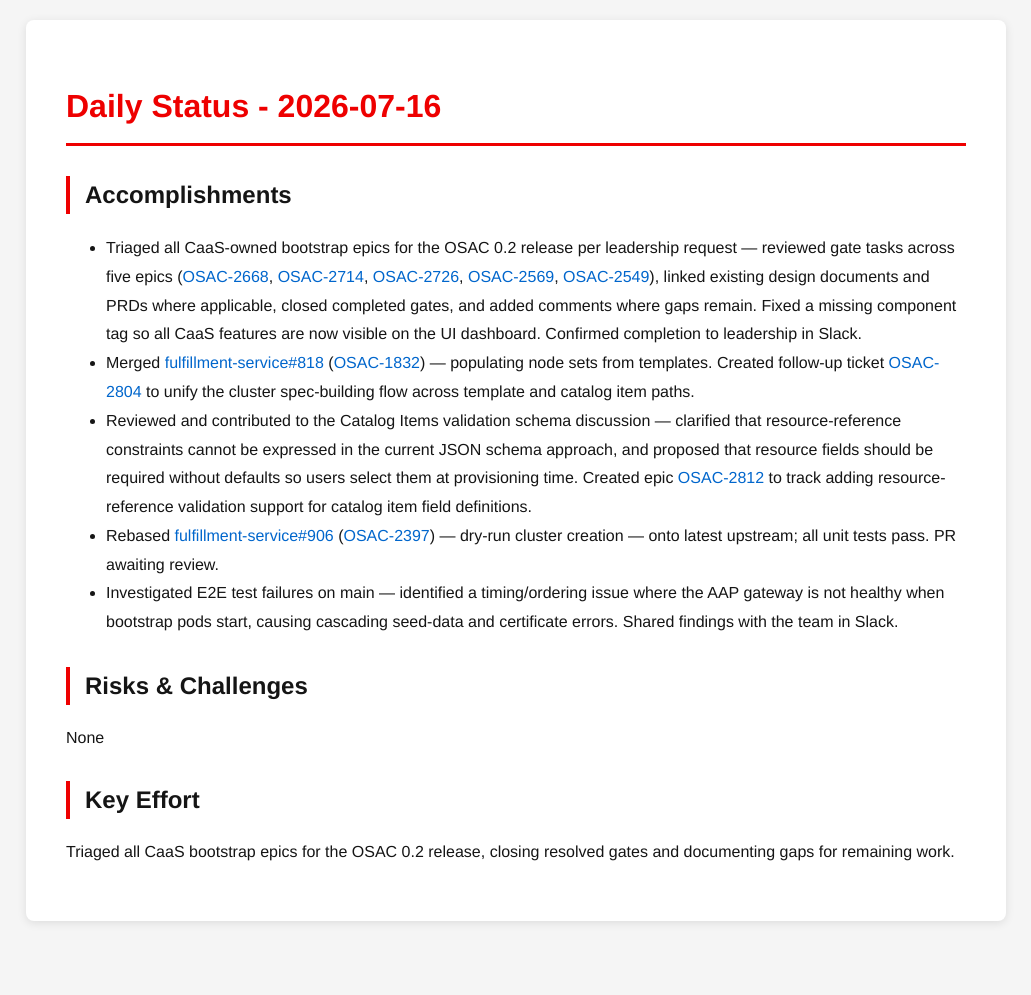
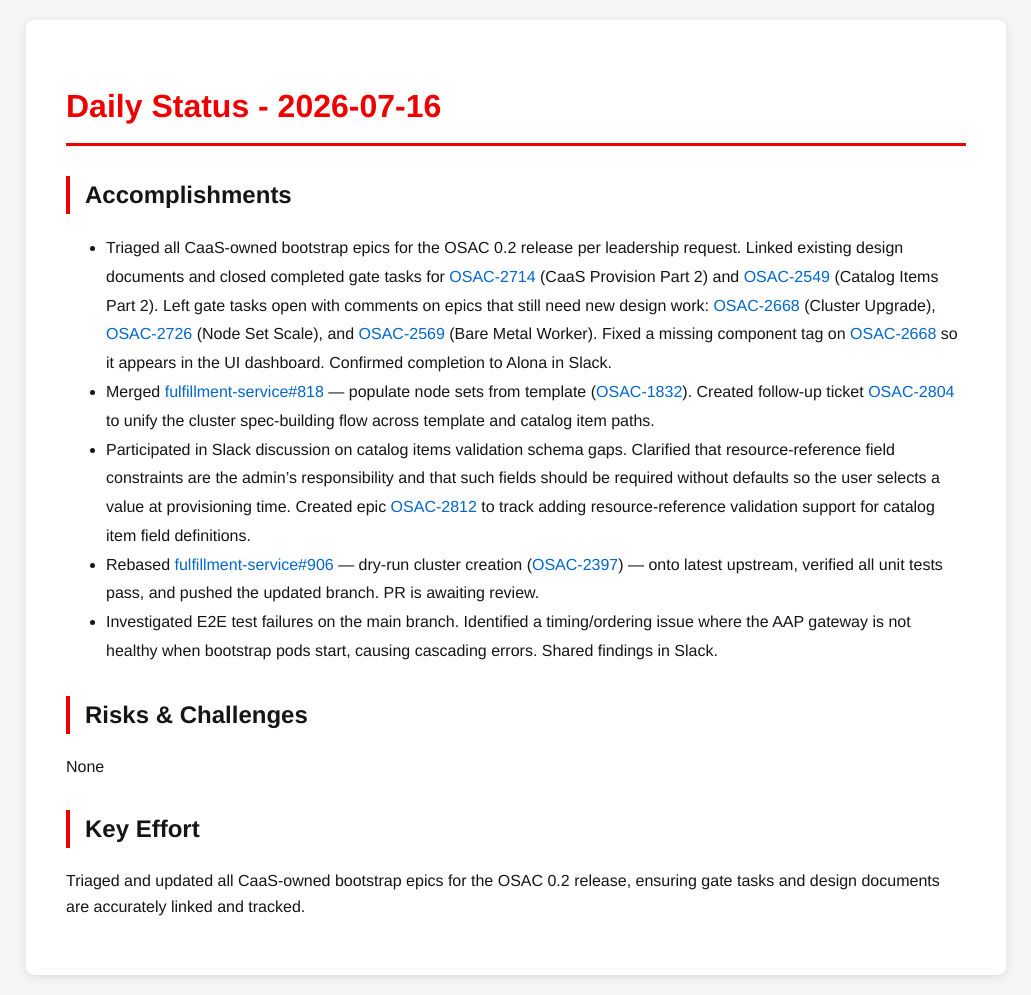
Before and after one commit to tzvatot/daily-status, a Jekyll site: the page built from 2026-07-16.md, in a window 1280 px wide. Shown: the whole page, without its empty margins (124-1155 px from the left). Built offline with Jekyll 4.4.1, drawn with Linux system fonts in a browser that asks for light colours; before the commit the page ends 941 px from its top, so only the background shows below that.

Commit message:
Daily status update - 2026-07-16

```diff
--- a/2026-07-16.md
+++ b/2026-07-16.md
@@ -7,15 +7,14 @@
 # Daily Status - 2026-07-16
 
 ## Accomplishments
-
-- Triaged all CaaS-owned bootstrap epics for the OSAC 0.2 release per leadership request — reviewed gate tasks across five epics ([OSAC-2668](https://redhat.atlassian.net/browse/OSAC-2668), [OSAC-2714](https://redhat.atlassian.net/browse/OSAC-2714), [OSAC-2726](https://redhat.atlassian.net/browse/OSAC-2726), [OSAC-2569](https://redhat.atlassian.net/browse/OSAC-2569), [OSAC-2549](https://redhat.atlassian.net/browse/OSAC-2549)), linked existing design documents and PRDs where applicable, closed completed gates, and added comments where gaps remain. Fixed a missing component tag so all CaaS features are now visible on the UI dashboard. Confirmed completion to leadership in Slack.
-- Merged [fulfillment-service#818](https://github.com/osac-project/fulfillment-service/pull/818) ([OSAC-1832](https://redhat.atlassian.net/browse/OSAC-1832)) — populating node sets from templates. Created follow-up ticket [OSAC-2804](https://redhat.atlassian.net/browse/OSAC-2804) to unify the cluster spec-building flow across template and catalog item paths.
-- Reviewed and contributed to the Catalog Items validation schema discussion — clarified that resource-reference constraints cannot be expressed in the current JSON schema approach, and proposed that resource fields should be required without defaults so users select them at provisioning time. Created epic [OSAC-2812](https://redhat.atlassian.net/browse/OSAC-2812) to track adding resource-reference validation support for catalog item field definitions.
-- Rebased [fulfillment-service#906](https://github.com/osac-project/fulfillment-service/pull/906) ([OSAC-2397](https://redhat.atlassian.net/browse/OSAC-2397)) — dry-run cluster creation — onto latest upstream; all unit tests pass. PR awaiting review.
-- Investigated E2E test failures on main — identified a timing/ordering issue where the AAP gateway is not healthy when bootstrap pods start, causing cascading seed-data and certificate errors. Shared findings with the team in Slack.
+- Triaged all CaaS-owned bootstrap epics for the OSAC 0.2 release per leadership request. Linked existing design documents and closed completed gate tasks for [OSAC-2714](https://redhat.atlassian.net/browse/OSAC-2714) (CaaS Provision Part 2) and [OSAC-2549](https://redhat.atlassian.net/browse/OSAC-2549) (Catalog Items Part 2). Left gate tasks open with comments on epics that still need new design work: [OSAC-2668](https://redhat.atlassian.net/browse/OSAC-2668) (Cluster Upgrade), [OSAC-2726](https://redhat.atlassian.net/browse/OSAC-2726) (Node Set Scale), and [OSAC-2569](https://redhat.atlassian.net/browse/OSAC-2569) (Bare Metal Worker). Fixed a missing component tag on [OSAC-2668](https://redhat.atlassian.net/browse/OSAC-2668) so it appears in the UI dashboard. Confirmed completion to Alona in Slack.
+- Merged [fulfillment-service#818](https://github.com/osac-project/fulfillment-service/pull/818) — populate node sets from template ([OSAC-1832](https://redhat.atlassian.net/browse/OSAC-1832)). Created follow-up ticket [OSAC-2804](https://redhat.atlassian.net/browse/OSAC-2804) to unify the cluster spec-building flow across template and catalog item paths.
+- Participated in Slack discussion on catalog items validation schema gaps. Clarified that resource-reference field constraints are the admin's responsibility and that such fields should be required without defaults so the user selects a value at provisioning time. Created epic [OSAC-2812](https://redhat.atlassian.net/browse/OSAC-2812) to track adding resource-reference validation support for catalog item field definitions.
+- Rebased [fulfillment-service#906](https://github.com/osac-project/fulfillment-service/pull/906) — dry-run cluster creation ([OSAC-2397](https://redhat.atlassian.net/browse/OSAC-2397)) — onto latest upstream, verified all unit tests pass, and pushed the updated branch. PR is awaiting review.
+- Investigated E2E test failures on the main branch. Identified a timing/ordering issue where the AAP gateway is not healthy when bootstrap pods start, causing cascading errors. Shared findings in Slack.
 
 ## Risks & Challenges
 None
 
 ## Key Effort
-Triaged all CaaS bootstrap epics for the OSAC 0.2 release, closing resolved gates and documenting gaps for remaining work.
+Triaged and updated all CaaS-owned bootstrap epics for the OSAC 0.2 release, ensuring gate tasks and design documents are accurately linked and tracked.
```
